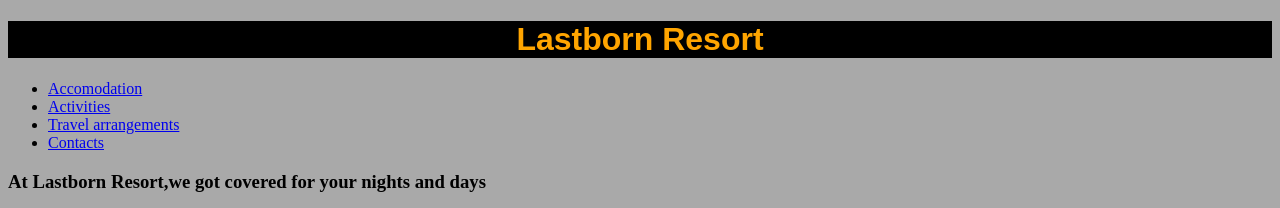
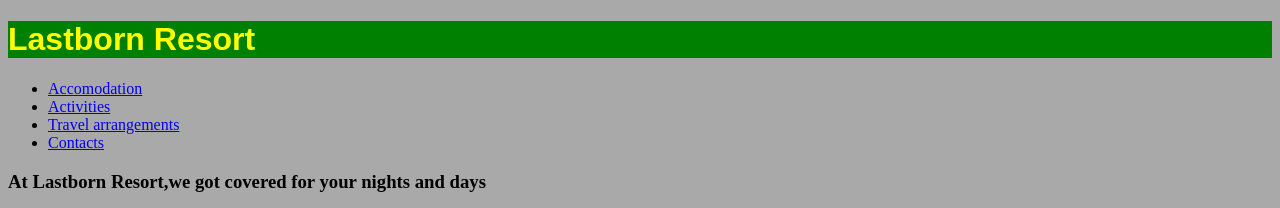
Before and after one commit to Franklin-Kimatu/resort-website, a plain HTML site: page resort.html in a window 1280 px wide. Shown: the top 208 px of the page. Drawn offline with Linux system fonts and the light colour scheme.

Commit message:
this is a new css

```diff
--- a/css/styles.css
+++ b/css/styles.css
@@ -1,8 +1,8 @@
 h1{
-    text-align: center;
+    text-align: left;
     font-family: sans-serif;
-    color: orange;
-    background-color: black;
+    color: yellow;
+    background-color: green;
 }
 body{
     background-color:darkgray;
```
